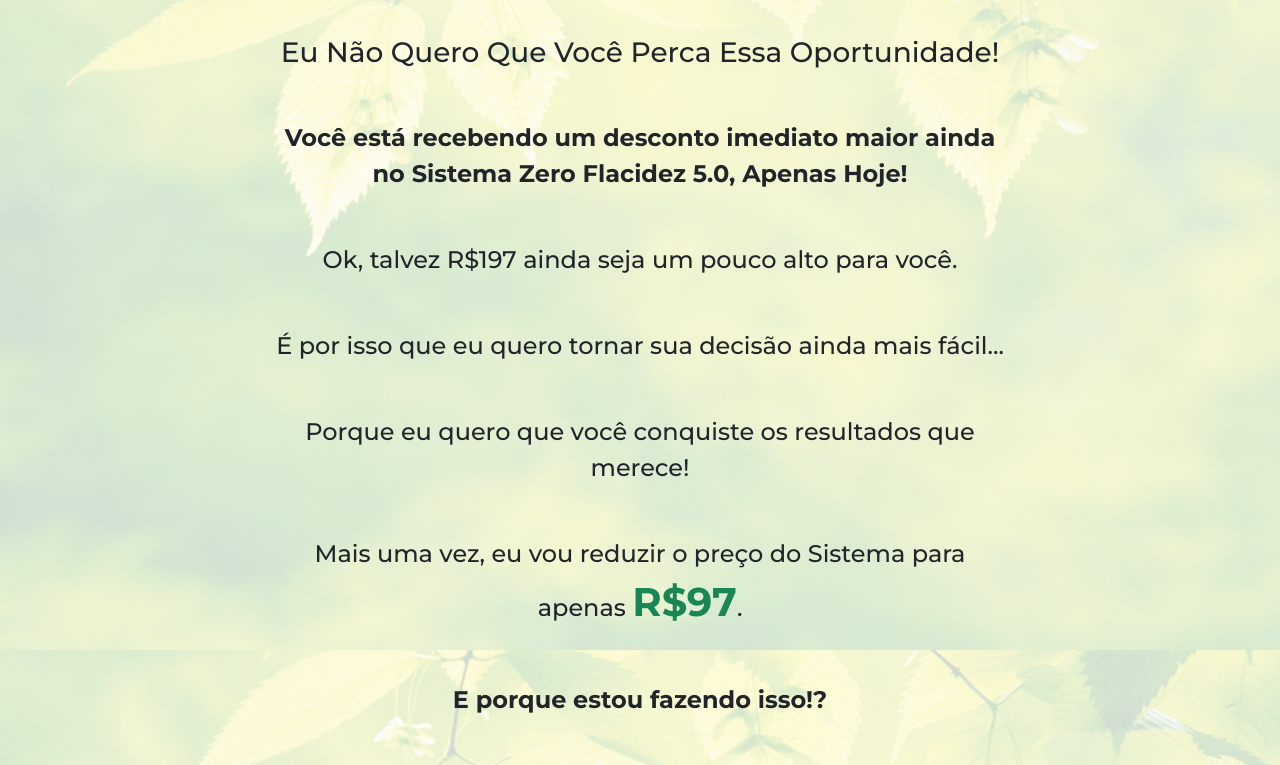
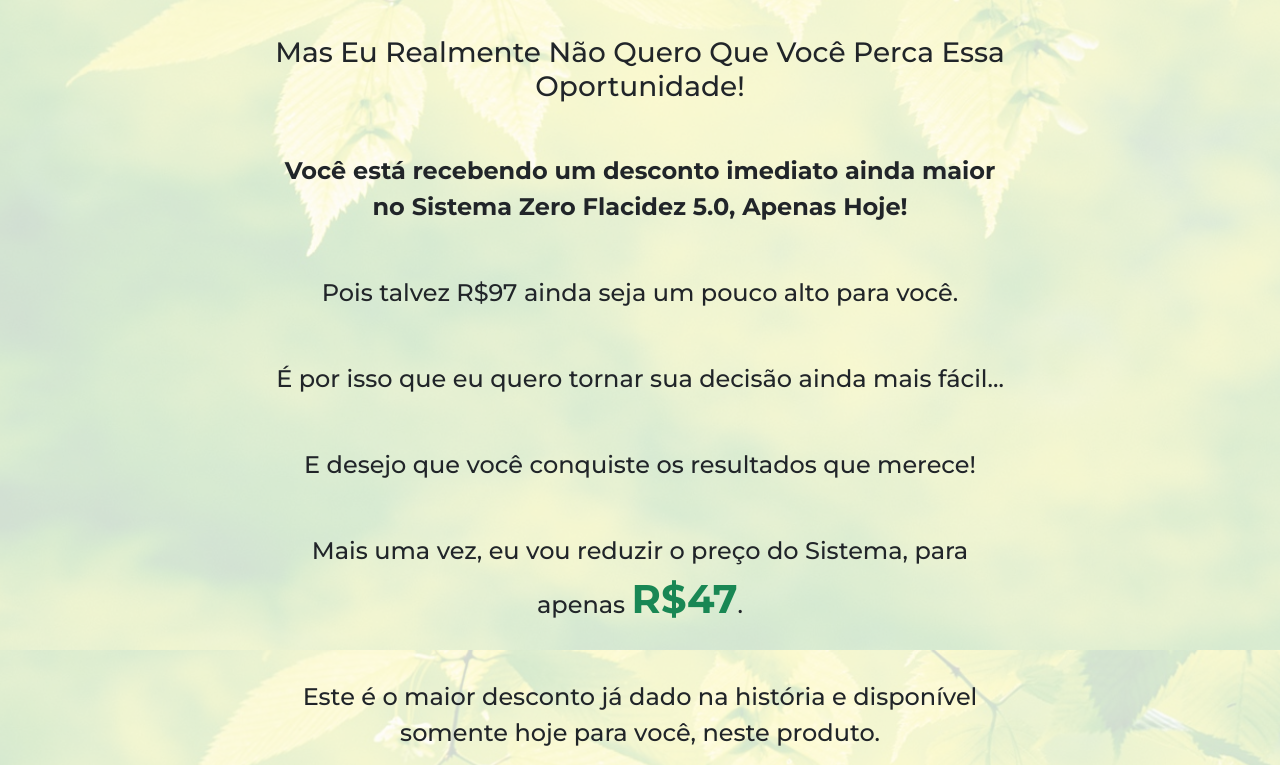
Before and after one commit to LABXMEDIABR/protocolozerobarrigas.website, a plain HTML site: page DO/index.html in a window 1280 px wide. Shown: the part 150-915 px from the top of the page. Drawn offline with nearby package versions, Linux system fonts and the light colour scheme.

Commit message:
Update index.html

```diff
--- a/DO/index.html
+++ b/DO/index.html
@@ -52,14 +52,16 @@
     <div class="container py-5">
       <div class="row justify-content-center">
         <div class="col-lg-8 text-center">
-          <h1 class="text-danger font-weight-bold">ESPERE!</h1>
-          <h3>Eu Não Quero Que Você Perca Essa Oportunidade!</h3>
+          <h1 class="text-danger font-weight-bold">TUDO BEM...</h1>
+          <h3>Mas Eu Realmente Não Quero Que Você Perca Essa Oportunidade!</h3>
 
-          <p class="lead font-weight-bold">Você está recebendo um desconto imediato maior ainda no Sistema Zero Flacidez 5.0, Apenas Hoje!</p>
-          <p class="lead">Ok, talvez R$197 ainda seja um pouco alto para você.</p>
+          <p class="lead font-weight-bold">Você está recebendo um desconto imediato ainda maior no Sistema Zero Flacidez 5.0, Apenas Hoje!</p>
+          <p class="lead">Pois talvez R$97 ainda seja um pouco alto para você.</p>
           <p class="lead">É por isso que eu quero tornar sua decisão ainda mais fácil...</p>
-          <p class="lead">Porque eu quero que você conquiste os resultados que merece!</p>
-          <p class="lead">Mais uma vez, eu vou reduzir o preço do Sistema para apenas <span class="price">R$97</span>.</p>
+          <p class="lead">E desejo que você conquiste os resultados que merece!</p>
+          <p class="lead">Mais uma vez, eu vou reduzir o preço do Sistema, para apenas <span class="price">R$47</span>.</p>
+          <p class="lead">Este é o maior desconto já dado na história e disponível somente hoje para você, neste produto.</p>
+
           <p class="lead font-weight-bold">E porque estou fazendo isso!?</p>
           <p class="lead">Porque eu já passei por isso, e sei como uma autoestima baixa por conta do <span class="font-weight-bold">aspecto da pele</span> após emagrecer pode acabar com nossa <span class="under">saúde mental</span>.</p>
           <p class="lead">O objetivo é emagrecer, e <span class="text-danger font-weight-bold">eliminar</span> tudo e qualquer ponto que pode prejudicar sua saúde, e sua autoestima.</p>
@@ -83,6 +85,7 @@
           <p class="lead">Comece agora mesmo a acabar com a pele flácida e caída.</p>
           <p class="lead">Mais uma vez...</p>
           <p class="lead">Essa é uma <span class="font-weight-bold">oferta única</span>, e você não verá ela novamente em nenhum outro lugar.</p>
+          <p class="lead">É a sua última chance!</p>
           <p class="lead"><span class="font-weight-bold">Clique agora</span> no botão e adicione ao seu pedido.</p>
           <a href="#cta" class="btn btn-lg btn-success py-3 px-5 mb-0">SIM, QUERO APROVEITAR ESSA OPORTUNIDADE</a>
         </div>
```
